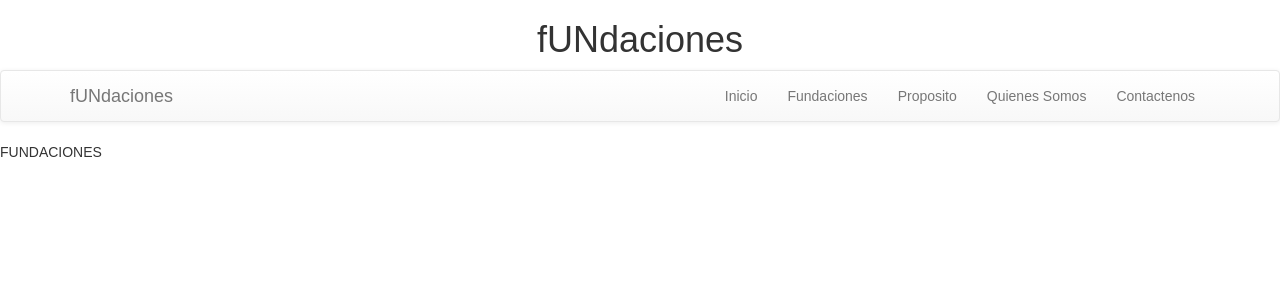
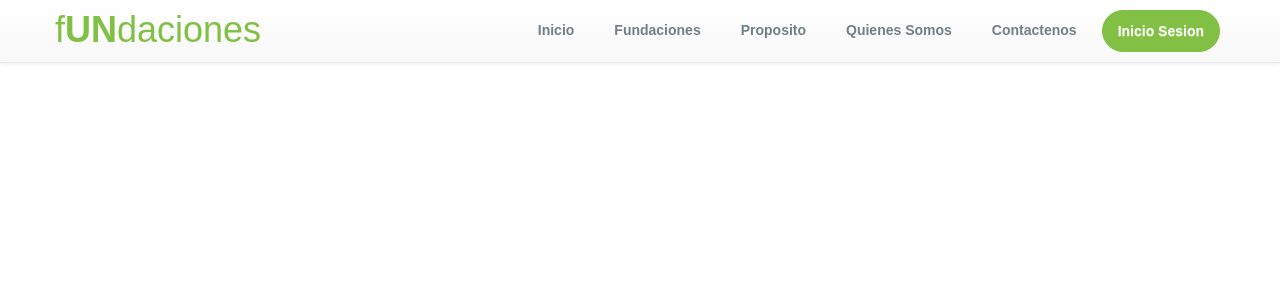
Before and after one commit to LantriAcademy/IS2_Lantri_FE, a React (Create React App) app: page /fundaciones/1 in a window 1280 px wide. Shown: the top 300 px of the page. Built offline with nearby package versions, Linux system fonts and the light colour scheme.

Commit message:
New menu and style to header

```diff
--- a/src/components/App.jsx
+++ b/src/components/App.jsx
@@ -14,7 +14,6 @@ class App extends Component {
       <Router>
         <div class="content">
           <div class="header">
-            <Route component={Landing}/>
             <NavigationMenu />
           </div>
           <div class="body">
--- a/src/components/NavigationMenu.jsx
+++ b/src/components/NavigationMenu.jsx
@@ -6,10 +6,10 @@ import "../styles/navigationMenu.css"
 export default class NavigationMenu extends Component {
     render() {
       return (
-          <Navbar default>
+          <Navbar default fixedTop>
             <Navbar.Header>
                 <Navbar.Brand>
-                    <Link to="/">fUNdaciones</Link>
+                    <Link to="/">f<span>UN</span>daciones </Link>
                 </Navbar.Brand>
                 <Navbar.Toggle />
             </Navbar.Header>
@@ -20,6 +20,7 @@ export default class NavigationMenu extends Component {
                     <NavItem eventKey={3} componentClass={Link} to ="/proposito">Proposito</NavItem>
                     <NavItem eventKey={4} componentClass={Link} to ="/quienessomos">Quienes Somos</NavItem>
                     <NavItem eventKey={5} componentClass={Link} to ="/contactenos">Contactenos</NavItem>
+                    <NavItem eventKey={6} componentClass={Link} className="btn-login" to ="/login">Inicio Sesion</NavItem>
                 </Nav>
           </Navbar.Collapse>
           </Navbar>
--- a/src/styles/navigationMenu.css
+++ b/src/styles/navigationMenu.css
@@ -1,5 +1,54 @@
-.navbar-nav{
-    -webkit-flex-direction: row;
-    -ms-flex-direction: row;
-    flex-direction: row;
+.navbar-default .navbar-brand {
+    color: #82BF45 !important;
 }
+.navbar-default {
+    background-color: #ffffff;
+}
+.navbar-default .navbar-nav > li > a {
+    color: #717f86;
+    font-size: 14px;
+    font-weight: 600;
+}
+.navbar-nav > li > a{
+	padding: 0px;
+	margin: 10px 5px;
+	padding: 10px 15px;
+}
+.navbar-default .navbar-nav > li > a:focus,
+.navbar-default .navbar-nav > li > a:hover{
+	color: #82BF45;
+}
+
+.navbar-nav .active a{
+    background: none !important;
+    color: #82BF45 !important;
+    outline: none;
+}
+
+.btn-login a{
+	background-color: #82BF45;
+	border-radius: 25px;
+	color: #ffffff !important;
+	border: 1px solid #82BF45;
+}
+.btn-login a:hover{
+	border: 1px solid #82BF45;
+	background-color: #fff;
+	color: #82BF45 !important;
+}
+.navbar-default
+.navbar-brand {
+    font-family: 'Dosis', sans-serif !important;
+    font-weight: 100;
+    padding: 0px;
+    height: inherit;
+    font-size: 36px;
+    margin: 20px 0px;
+}
+.navbar-default
+.navbar-brand span{
+	font-weight: 700 !important;
+}
+.navbar {
+    margin-bottom: 0px;
+}
```
